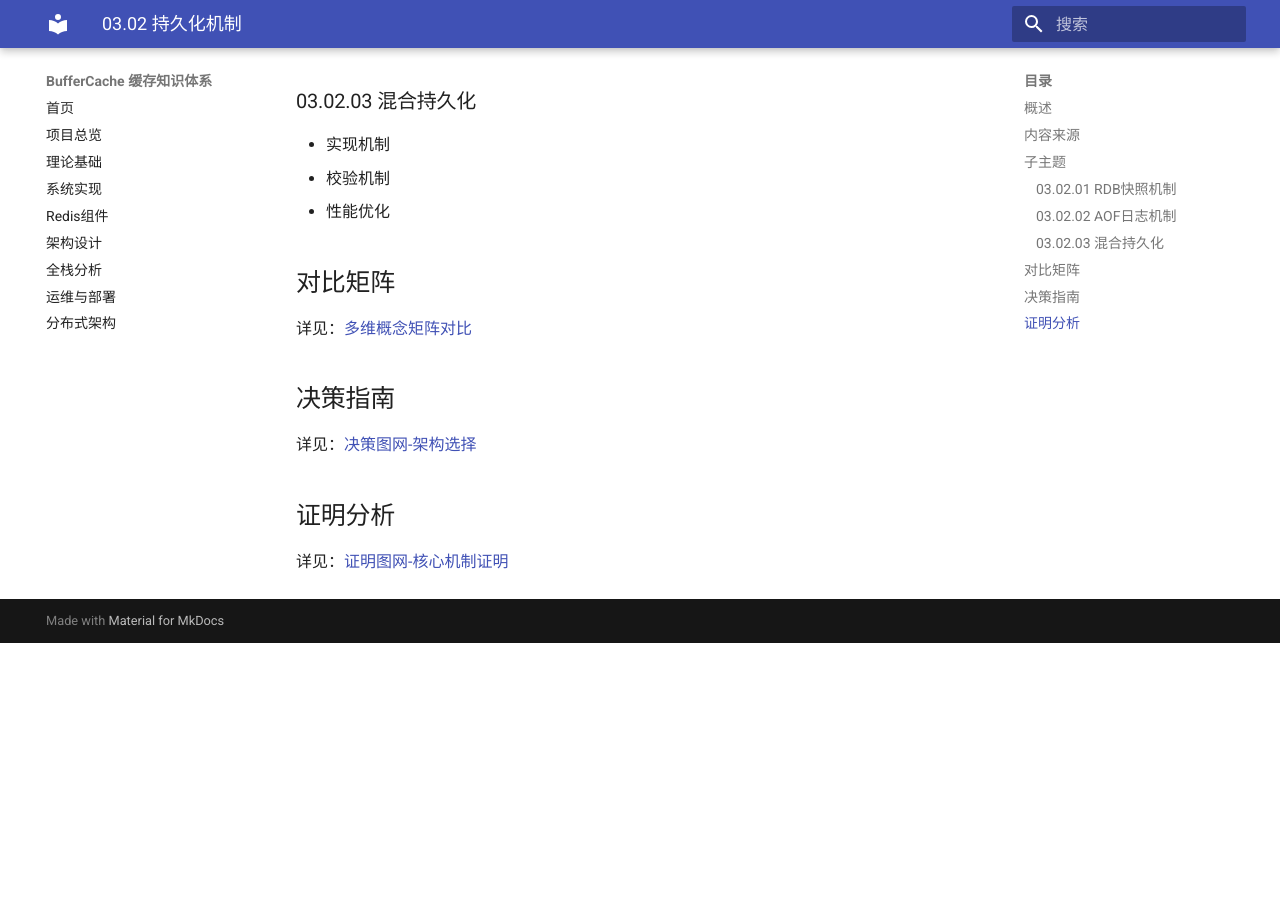
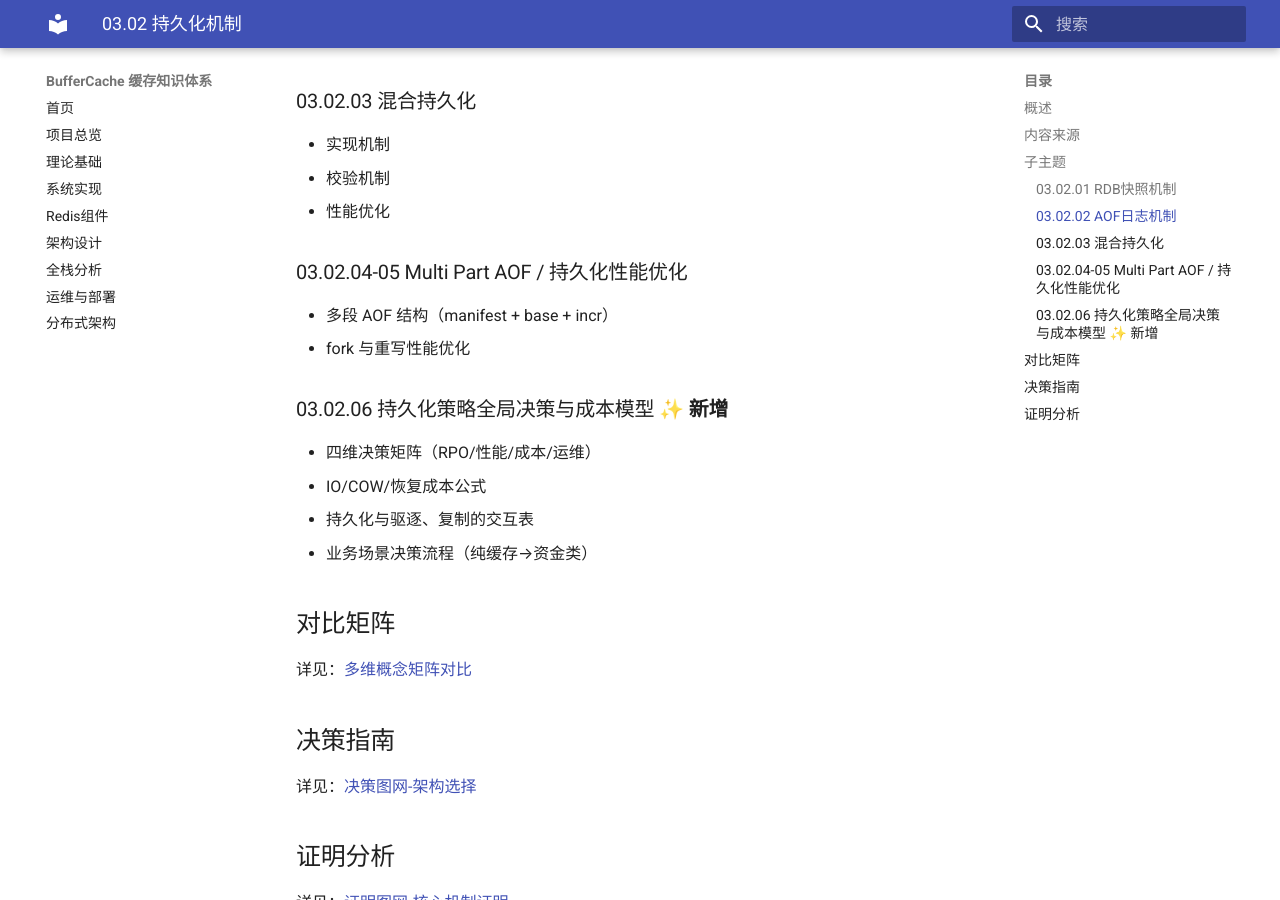
Before and after one commit to AdaMartin18010/BufferCache, an MkDocs documentation site: the page built from docs/03-Redis组件/03.02-持久化机制/README.md, in a window 1280 px wide and 900 px high, scrolled down 753 px. Built offline with MkDocs 1.6.1 and Material for MkDocs 9.7.7, drawn with Linux system fonts in a browser that asks for light colours; before the commit the page ends 1396 px from its top, so only the background shows below that.

Commit message:
docs: 07.09/03.02 子 README 补挂新文档（同步义务）

```diff
--- a/docs/03-Redis组件/03.02-持久化机制/README.md
+++ b/docs/03-Redis组件/03.02-持久化机制/README.md
@@ -29,6 +29,18 @@
 - 校验机制
 - 性能优化
 
+### 03.02.04-05 Multi Part AOF / 持久化性能优化
+
+- 多段 AOF 结构（manifest + base + incr）
+- fork 与重写性能优化
+
+### 03.02.06 持久化策略全局决策与成本模型 ✨ **新增**
+
+- 四维决策矩阵（RPO/性能/成本/运维）
+- IO/COW/恢复成本公式
+- 持久化与驱逐、复制的交互表
+- 业务场景决策流程（纯缓存→资金类）
+
 ## 对比矩阵
 
 详见：[多维概念矩阵对比](../../00-项目总览/多维概念矩阵对比.md#4-redis持久化机制对比矩阵)
```
Also changed, not shown: docs/07-运维与部署/07.09-弹性伸缩与自愈/README.md (+1 -0 lines).
